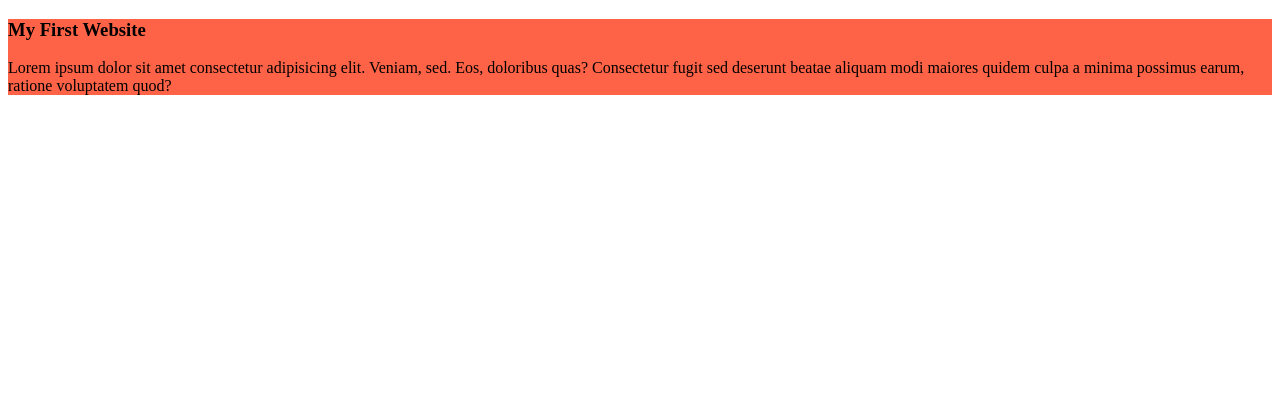
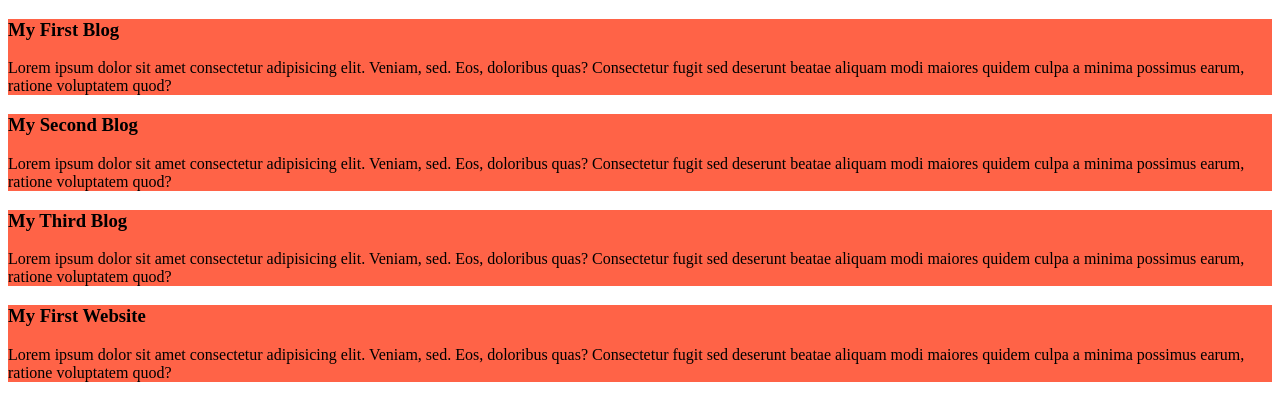
Before and after one commit to azimugv/my-simple-website, a plain HTML site: page index.html in a window 1280 px wide. Drawn offline with Linux system fonts and the light colour scheme.

Commit message:
Blogs Added

```diff
--- a/index.html
+++ b/index.html
@@ -8,6 +8,18 @@
 </head>
 <body>
     <div>
+        <h3>My First Blog</h3>
+        <p>Lorem ipsum dolor sit amet consectetur adipisicing elit. Veniam, sed. Eos, doloribus quas? Consectetur fugit sed deserunt beatae aliquam modi maiores quidem culpa a minima possimus earum, ratione voluptatem quod?</p>
+    </div>
+    <div>
+        <h3>My Second Blog</h3>
+        <p>Lorem ipsum dolor sit amet consectetur adipisicing elit. Veniam, sed. Eos, doloribus quas? Consectetur fugit sed deserunt beatae aliquam modi maiores quidem culpa a minima possimus earum, ratione voluptatem quod?</p>
+    </div>
+    <div>
+        <h3>My Third Blog</h3>
+        <p>Lorem ipsum dolor sit amet consectetur adipisicing elit. Veniam, sed. Eos, doloribus quas? Consectetur fugit sed deserunt beatae aliquam modi maiores quidem culpa a minima possimus earum, ratione voluptatem quod?</p>
+    </div>
+    <div>
         <h3>My First Website</h3>
         <p>Lorem ipsum dolor sit amet consectetur adipisicing elit. Veniam, sed. Eos, doloribus quas? Consectetur fugit sed deserunt beatae aliquam modi maiores quidem culpa a minima possimus earum, ratione voluptatem quod?</p>
     </div>
```
